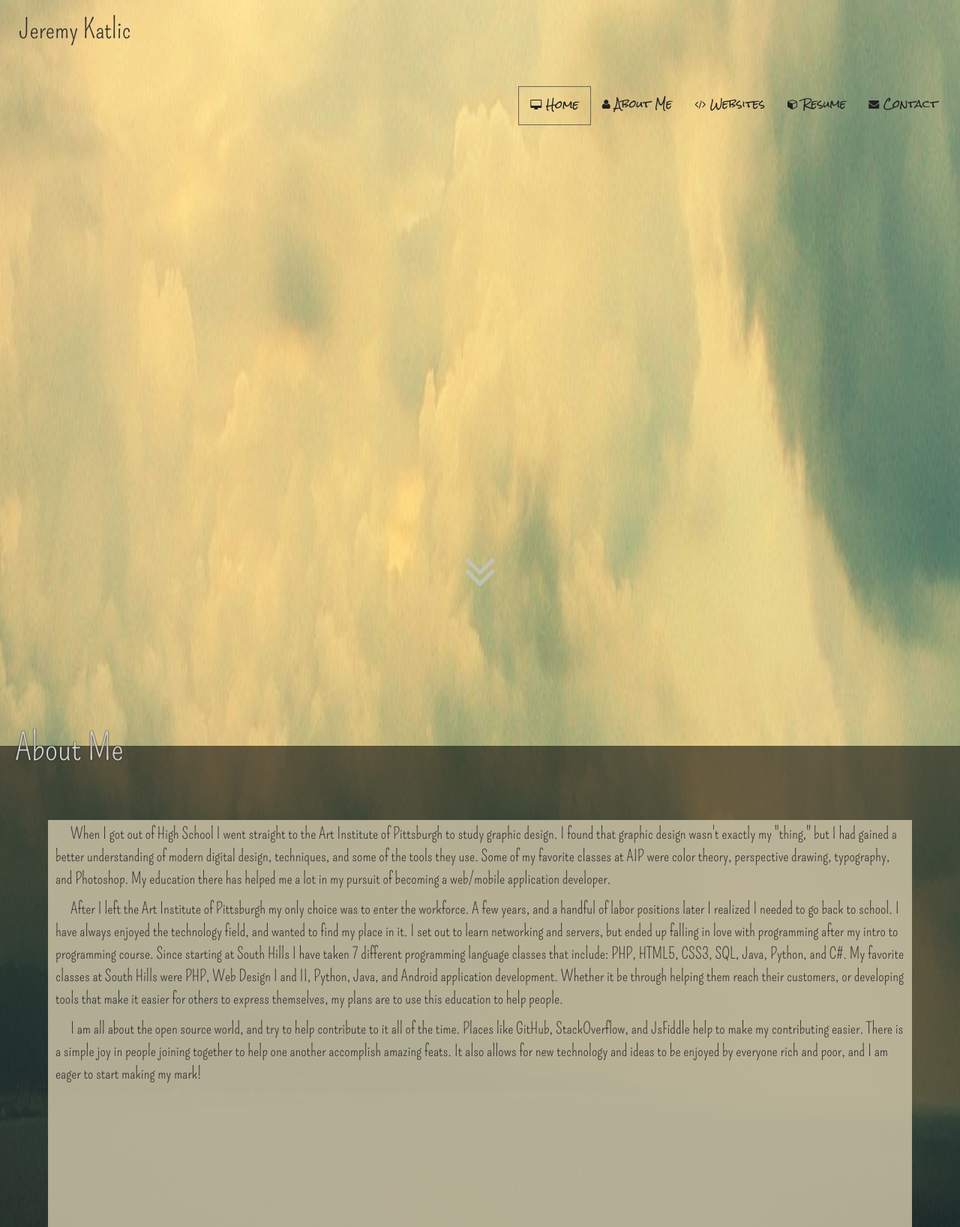
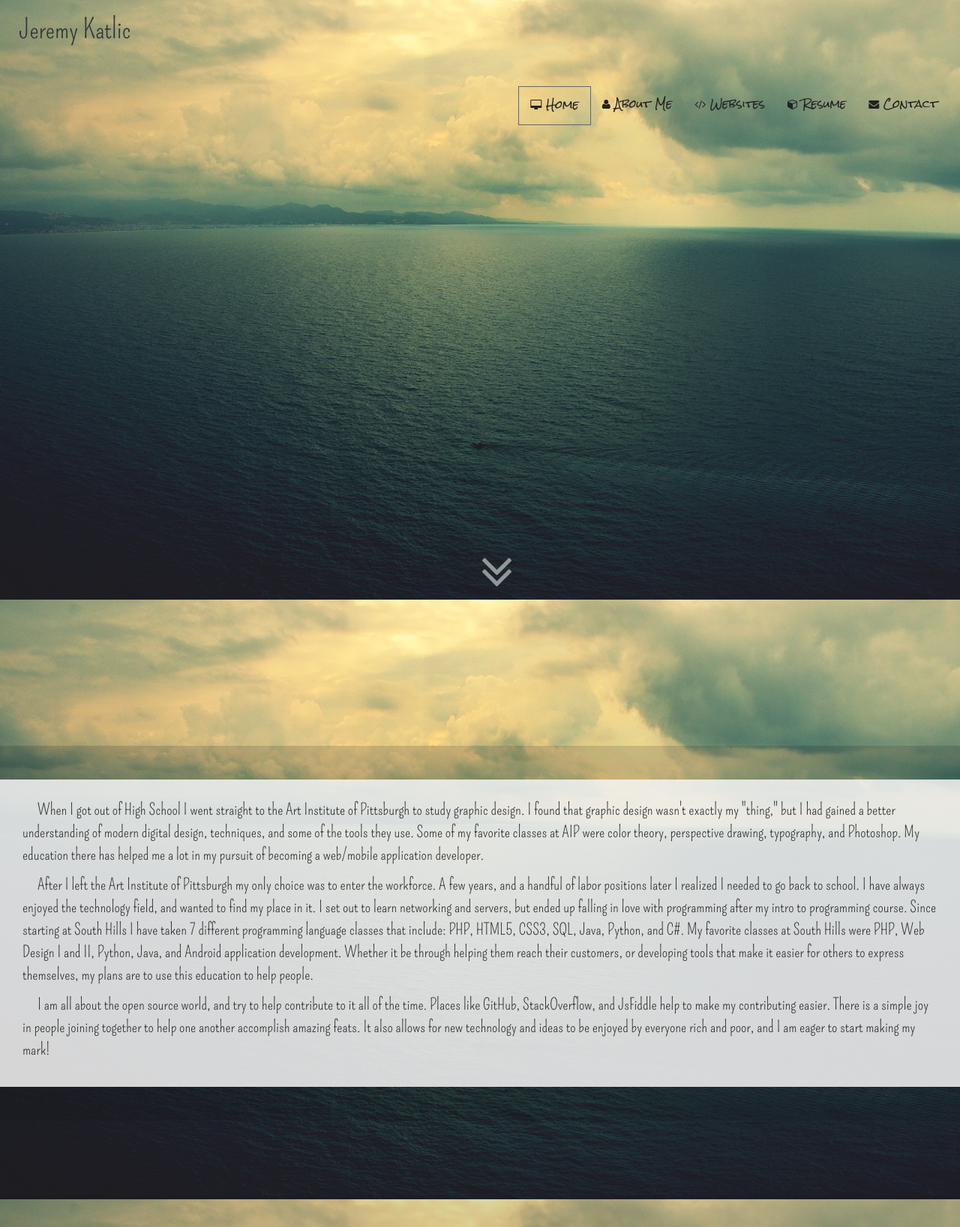
Before and after one commit to jkatlic/profile, a PHP site: page /home.php in a window 1280 px wide. Shown: the top 1637 px of the page at 75% size. Run offline with PHP 8.4, Linux system fonts and the light colour scheme; some libraries are stand-ins or nearby versions.

Commit message:
Homepage Style Adjustments
The homepage elements have some style changes, as well as some CSS3
additions.

```diff
--- a/css/profile-main.css
+++ b/css/profile-main.css
@@ -1,21 +1,29 @@
 body{
 	background: url(../img/b2.jpg) no-repeat;
 	background-attachment: fixed;
-	background-size: 200% 125%;
+	background-size: cover;
 	background-position: center center;
 	margin: 0;
 	padding: 0;
+    text-rendering: optimizeLegibility !important;
+	-webkit-font-smoothing: antialiased !important;
+    -moz-font-smoothing: antialiased !important;
+    font-smoothing: antialiased !important;
 }
 
 
 /* Site Controls */
 #site-controls{
+    height: 0;
 	width: 100%;
 	position: fixed;
 	bottom: 0px;
 	z-index: 50;
+    overflow: visible;
 }
 	#site-controls i{
+        position: absolute;
+        top: -70px;
 		color: rgba(200, 200, 200, 0.7);
 		cursor: pointer;
 		z-index: 15;
@@ -37,31 +45,36 @@
 
 .profile-section {
     width: 100%;
-    height: 700px;
-    padding: 25px 0px;
+    padding: 45px 0px;
     margin: 100px 0px;
-    background-color: rgba(15, 15, 15, 0.6);
+    background-color: rgba(15, 15, 15, 0.15);
+    -webkit-transition: all 0.3s ease 0s;
+    -moz-transition: all 0.3s ease 0s;
+    transition: all 0.3s ease 0s;
 }
-	#home.profile-section{ background: none !important; }
+.profile-section.active{
+    background-color: rgba(15, 15, 15, 0.55);
+}
+#home.profile-section{ background: none !important; }
 
 	.profile-section > h2{
+        display: none;
 		position: relative;
-		top: -58px;
 		font-size: 3.5em;
-		color: #CCC;
-		margin: 10px 20px;
-		text-shadow: 0px 0px 2px #000;
+		color: #eee;
+		margin: 0 20px 10px;
+		text-shadow: 0px 0px 1px #000;
 	}
 
 	.profile-section > .profile-content{ /*profile section content pane*/
-		width: 90%;
-		max-width: 1280px;
-		height: 91%;
-		overflow-y: auto;
-		margin: auto;
-		padding: 3px 10px;
-		background-color: rgba(201, 192, 165, 0.86);
-		font-size: 1.5em;
+		width: 100%;
+        max-width: 1280px;
+        height: 100%;
+        overflow-y: auto;
+        margin: auto;
+        padding: 25px 30px;
+        background-color: rgba(245, 245, 245, 0.86);
+        font-size: 1.5em;
 	}
 
 .fixed-menu{
@@ -94,15 +107,64 @@
 	box-shadow: none !important;
 }
 
+.navbar-inverse{
+    -webkit-transition: all 0.3s ease 0s;
+    -moz-transition: all 0.3s ease 0s;
+    transition: all 0.3s ease 0s;
+}
 .container.open > .navbar.navbar-inverse{
 	background: none !important;
 	border: none !important;
 }
+    .container > .navbar.navbar-inverse .navbar-nav a{
+        -webkit-transition: all 0.3s ease 0s;
+        -moz-transition: all 0.3s ease 0s;
+        transition: all 0.3s ease 0s;
+    }
+    .container > .navbar.navbar-inverse .navbar-nav a:before{
+        content: '';
+        position: absolute;
+        top: 100%;
+        left: calc(50% - 5.5px);
+        width: 0;
+        height: 0;
+        border-style: solid;
+        border-width: 0 11px 0 11px;
+        border-color: #efefef transparent transparent transparent;
+        -webkit-transition: all 0.3s ease 0s;
+        -moz-transition: all 0.3s ease 0s;
+        transition: all 0.3s ease 0s;
+    }
+
+    .navbar-inverse .navbar-nav > .active > a,
+    .navbar-inverse .navbar-nav > .active > a:hover,
+    .navbar-inverse .navbar-nav > .active > a:focus{
+        background-color: #efefef;
+        color: #080808 !important;
+    }
+    .navbar-inverse .navbar-nav > .active > a:before,
+    .navbar-inverse .navbar-nav > .active > a:hover:before,
+    .navbar-inverse .navbar-nav > .active > a:focus:before{
+        border-width: 12px 11px 0 11px !important;
+    }
+    .container > .navbar.navbar-inverse .navbar-nav a#home-button:before{
+        display: none;
+    }
+
+
 	.container.open > .navbar.navbar-inverse .active > a{ border: solid 1px #666; background: none !important; }
-	.container.open > .navbar.navbar-inverse a{ color: #222 !important; }
+	.container.open > .navbar.navbar-inverse a{
+        color: #222 !important;
+    }
 	.container.open > .navbar.navbar-inverse a:hover,
 	.container.open > .navbar.navbar-inverse a:focus{ color: #000 !important; border-bottom: solid 1px; }
-	.container.open .navbar-toggle .icon-bar{ background-color: rgba(53, 53, 53, 1); }
+
+	.container.open .navbar-toggle .icon-bar{
+        background-color: rgba(53, 53, 53, 1);
+        -webkit-transition: all 0.3s ease 0s;
+        -moz-transition: all 0.3s ease 0s;
+        transition: all 0.3s ease 0s;
+    }
 	.container.open .navbar-toggle:hover .icon-bar,
 	.container.open .navbar-toggle:active .icon-bar,
 	.container.open .navbar-toggle:focus .icon-bar{ background-color: rgba(220, 220, 220, 1); }
```
Also changed, not shown: other parts of css/profile-main.css (+16 -39 lines).
